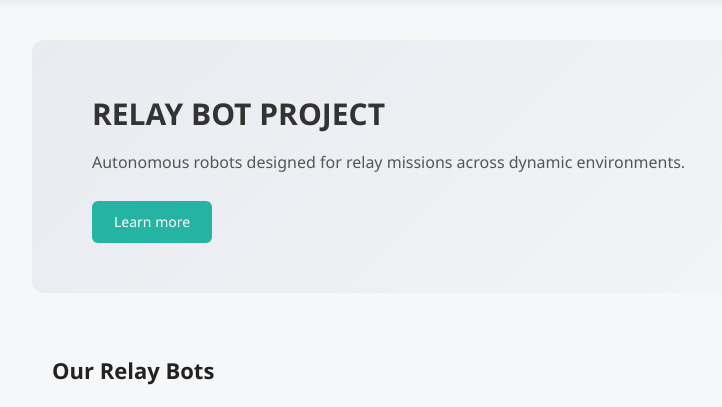
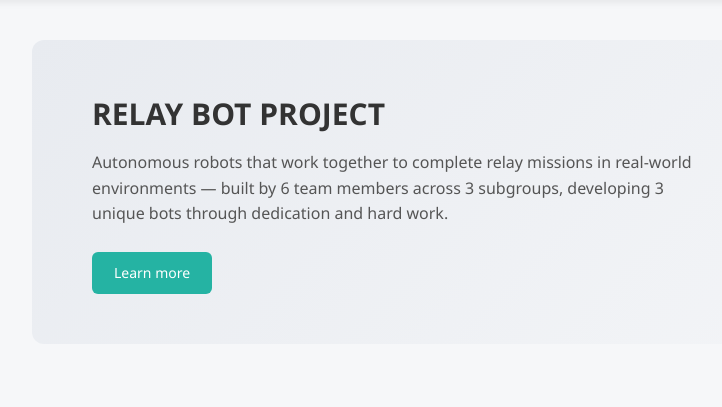
Before and after one commit to slmanalodani/git-test, a Flask app: page / in a window 1280 px wide. Shown: the part 71-478 px from the top of the page, without its empty margins (58-780 px from the left). Run offline with Flask 3, Linux system fonts and the light colour scheme.

Commit message:
the hero section in homepage adjustment

```diff
--- a/templates/index.html
+++ b/templates/index.html
@@ -22,7 +22,8 @@
     <!-- Hero Section -->
     <section class="hero">
         <h1>RELAY BOT PROJECT</h1>
-        <p>Autonomous robots designed for relay missions across dynamic environments.</p>
+        <p>Autonomous robots that work together to complete relay missions in real-world environments
+        — built by 6 team members across 3 subgroups, developing 3 unique bots through dedication and hard work.</p>
     <a href="team" class="btn">Learn more</a>
     </section>
 
```
Also changed, not shown: relaybot.db.
